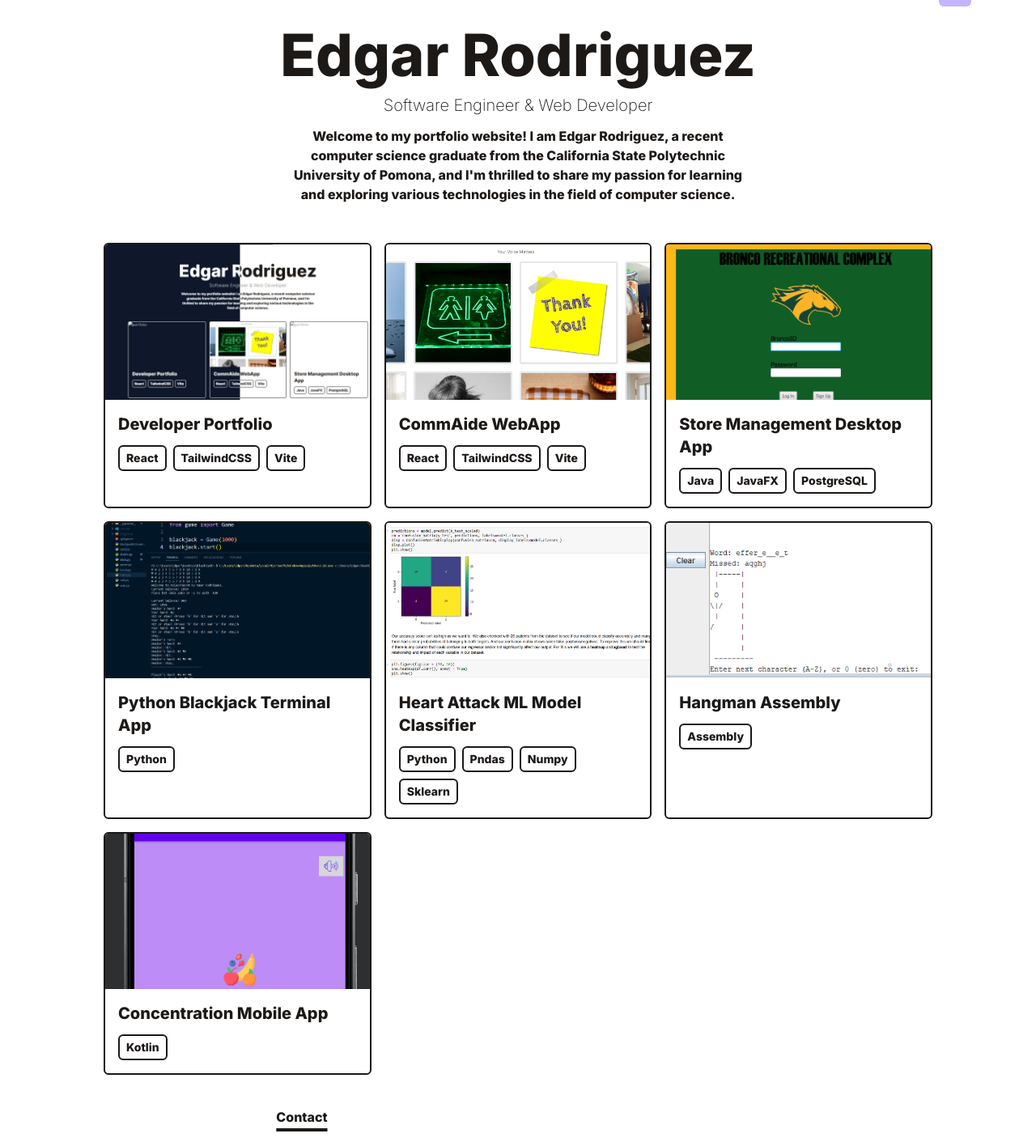
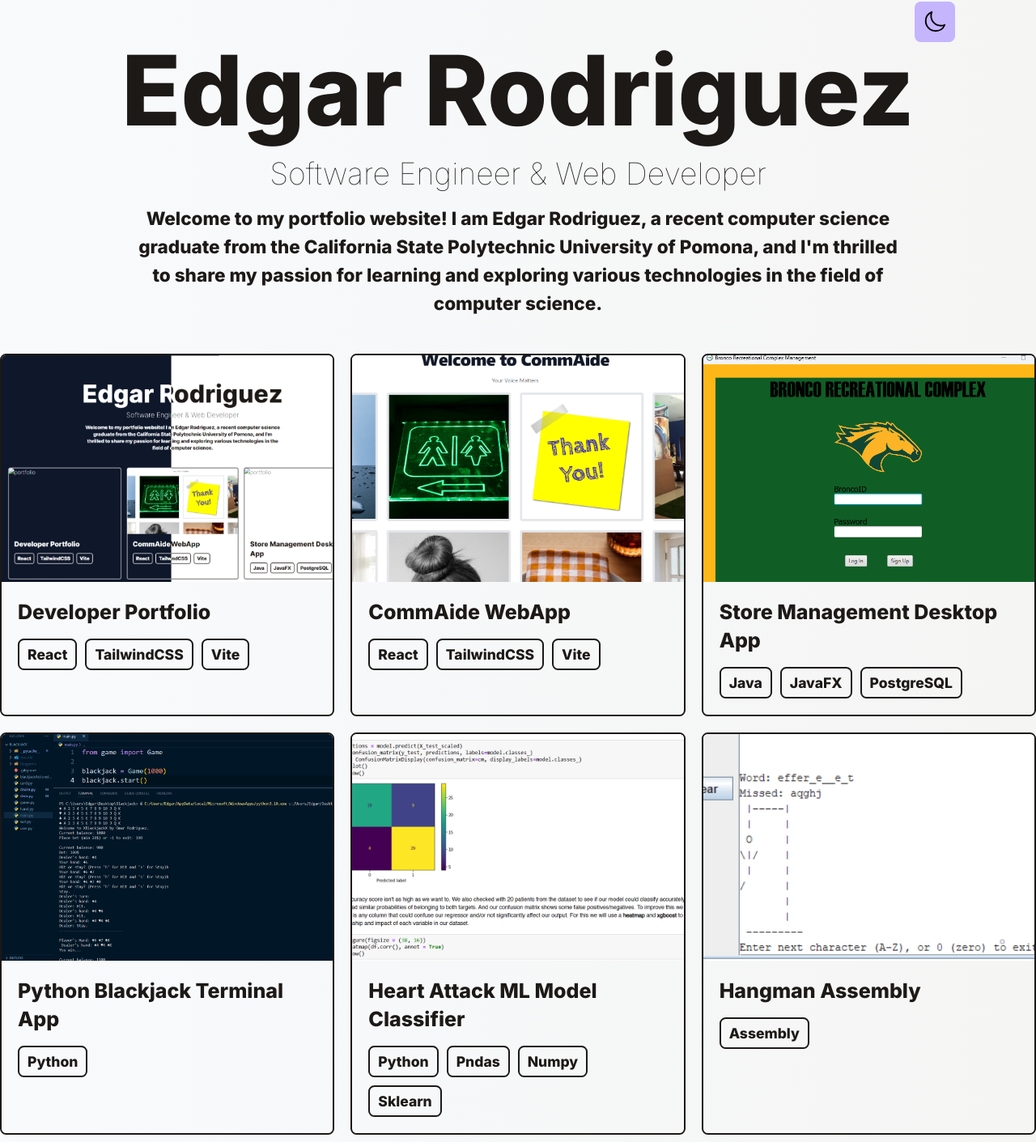
Before and after one commit to Meelol/portfolio-website, a React (Vite) app: page / in a window 1280 px wide. Shown: the part 48-1459 px from the top of the page at 81% size. Built offline with nearby package versions, Linux system fonts and the light colour scheme; what tailwindcss-animated would draw is missing.

Commit message:
Finish Home Page

```diff
--- a/src/pages/Home/Components/Intro.jsx
+++ b/src/pages/Home/Components/Intro.jsx
@@ -5,13 +5,13 @@ function Intro() {
     return(
     <>
         <div className='flex items-center justify-center flex-col text-center pt-20 pb-6'>
-            <h1 className='animate-fade-down animate-once animate-delay-[500ms] animate-ease-linear animate-normal animate-fill-backwards text-4xl md:text-7xl dark:text-white mb-1 md:mb-3 font-bold'>
+            <h1 className='animate-fade-down animate-once animate-delay-[500ms] animate-ease-linear animate-normal animate-fill-backwards text-8xl md:text-8xl dark:text-white mb-1 md:mb-4 font-bold'>
                 Edgar Rodriguez
             </h1>
-            <p className="animate-fade-right animate-once animate-delay-[1000ms] animate-ease-linear animate-normal animate-fill-backwards text-xl md:text-xl mb-3 font-medium">
+            <p className="animate-fade-right animate-once animate-delay-[1000ms] animate-ease-linear animate-normal animate-fill-backwards text-3xl md:text-3xl mb-3 font-thin">
                     Software Engineer & Web Developer
             </p>
-            <p className='animate-fade-left animate-once animate-delay-[1500ms] animate-ease-linear animate-normal animate-fill-backwards text-base max-w-xl mb-6 font-bold'>
+            <p className='animate-fade-left animate-once animate-delay-[1500ms] animate-ease-linear animate-normal animate-fill-backwards text-lg max-w-3xl mb-3 font-bold'>
                     Welcome to my portfolio website!
                     I am Edgar Rodriguez, a recent computer science graduate
                     from the California State Polytechnic University of Pomona,
--- a/src/pages/Home/Components/Portfolio.jsx
+++ b/src/pages/Home/Components/Portfolio.jsx
@@ -7,7 +7,7 @@ import PortfolioAppItem from './PortfolioAppItem';
 function Portfolio() {
     return(
         <div className='flex flex-col md:flex-row items-center justify-center'>
-            <div className= 'animate-fade animate-once animate-delay-[2000ms] animate-ease-linear animate-normal animate-fill-backwards grid grid-cols-1 md:grid-cols-2 lg:grid-cols-3 gap-4'>
+            <div className= 'animate-fade animate-once animate-delay-[2000ms] animate-ease-linear animate-normal animate-fill-backwards grid grid-cols-1 md:grid-cols-2 lg:grid-cols-3 gap-4 w-full'>
                 {webProjects.map(project => (
                     <PortfolioWebItem
                         key={project.id}
@@ -19,7 +19,7 @@ function Portfolio() {
                 ))}
                 {appProjects.map(project => (
                     <PortfolioAppItem
-                        id={project.id}
+                        key={project.id}
                         imgURL={project.imgURL}
                         title={project.title}
                         stack={project.stack}
--- a/src/pages/Home/Components/PortfolioAppItem.jsx
+++ b/src/pages/Home/Components/PortfolioAppItem.jsx
@@ -4,7 +4,7 @@ import {Link} from 'react-router-dom';
 function PortfolioAppItem({id,title, imgURL, stack, link}) {
     return(
         <Link key={id} to={link} className='border-2 border-stone-900 dark:border-white rounded-md overflow-hidden'>
-                <img src={imgURL} alt='portfolio' className='w-full h-36 md:h-48 object-cover cursor-pointer'/>
+                <img src={imgURL} alt='portfolio' className='w-full h-56 md:h-56 object-cover cursor-pointer'/>
             <div className='w-full p-4'>
                 <h3 className='text-lg md:text-xl mb-2 md:mb-3 font-semibold dark:text-white'>{title}</h3>
                 <p className='flex flex-wrap gap-2 flex-row items-center justify-start text-xs md:text-sm dark:text-white'>
--- a/src/pages/Home/Components/PortfolioWebItem.jsx
+++ b/src/pages/Home/Components/PortfolioWebItem.jsx
@@ -4,7 +4,7 @@ function PortfolioWebItem({id, title, imgURL, stack, link}) {
     return(
         <a key={id} href={link} target='_blank' rel='noopener noreferrer'
          className='border-2 border-stone-900 dark:border-white rounded-md overflow-hidden'>
-                <img src={imgURL} alt='portfolio' className='w-full h-36 md:h-48 object-cover cursor-pointer'/>
+                <img src={imgURL} alt='portfolio' className='w-full h-56 md:h-56 object-cover cursor-pointer'/>
             <div className='w-full p-4'>
                 <h3 className='text-lg md:text-xl mb-2 md:mb-3 font-semibold dark:text-white'>{title}</h3>
                 <p className='flex flex-wrap gap-2 flex-row items-center justify-start text-xs md:text-sm dark:text-white'>
--- a/src/pages/Home/Home.jsx
+++ b/src/pages/Home/Home.jsx
@@ -60,16 +60,19 @@ function Home() {
             0 009.002-5.998z" />
     </svg>
   );
+  //max-w-7xl w11/12 mx-auto
     return(
 
         <React.Fragment>
-            <button type ='button' onClick={handleThemeSwitch} className='fixed p-2 z-10 right-20 top-4 bg-violet-300 dark:bg-amber-300 text-lg rounded-md'>
+            <button type ='button' onClick={handleThemeSwitch} className='fixed p-2 z-10 right-20 top-10 bg-violet-300 dark:bg-amber-300 text-lg rounded-md'>
                 {theme === 'dark' ? sun : moon}
             </button>
-            <div className='bg-white dark:bg-slate-900 dark:text-slate-100 text-stone-900 min-h-screen font-inter'>
-                <div className='max-w-5xl w11/12 mx-auto'>
+            <div className='bg-gradient-to-r from-slate-50 to-stone-100 dark:bg-none dark:bg-slate-900 dark:text-slate-100 text-stone-900 min-h-screen font-inter'>
+                <div className='max-w-6xl w-full mx-auto'>
                     <Intro />
-                    <Portfolio />
+                    <div className="flex flex-grow">
+                      <Portfolio />
+                    </div>
                     <Contact />
                     <Footer />
                 </div>
--- a/src/styles/tailwind.css
+++ b/src/styles/tailwind.css
@@ -1,3 +1,12 @@
 @tailwind base;
 @tailwind components;
 @tailwind utilities;
+html {
+    zoom: 1.25;
+  }
+@-moz-document url-prefix() {
+    html {
+      transform: scale(1.25);
+      transform-origin: top left;
+    }
+}
```
